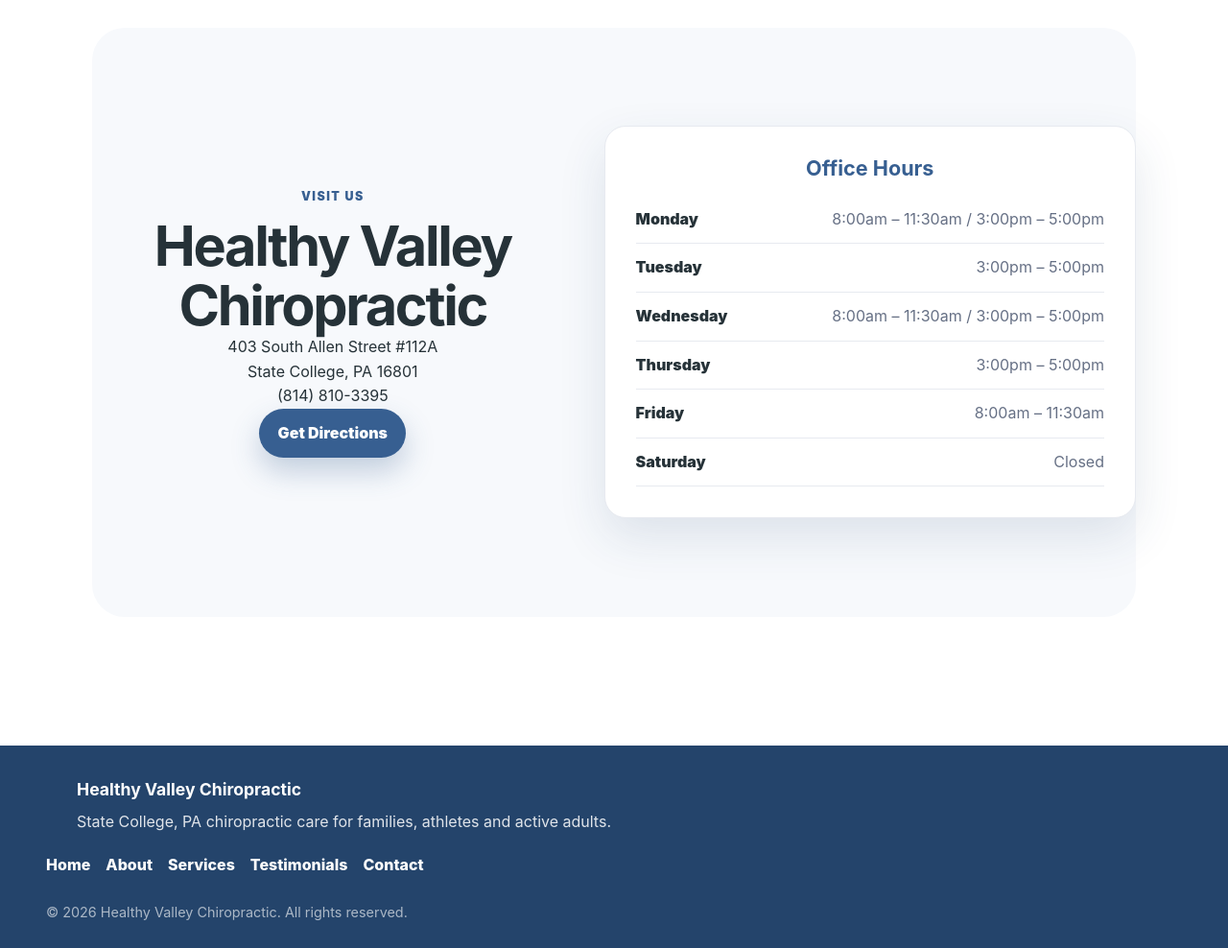
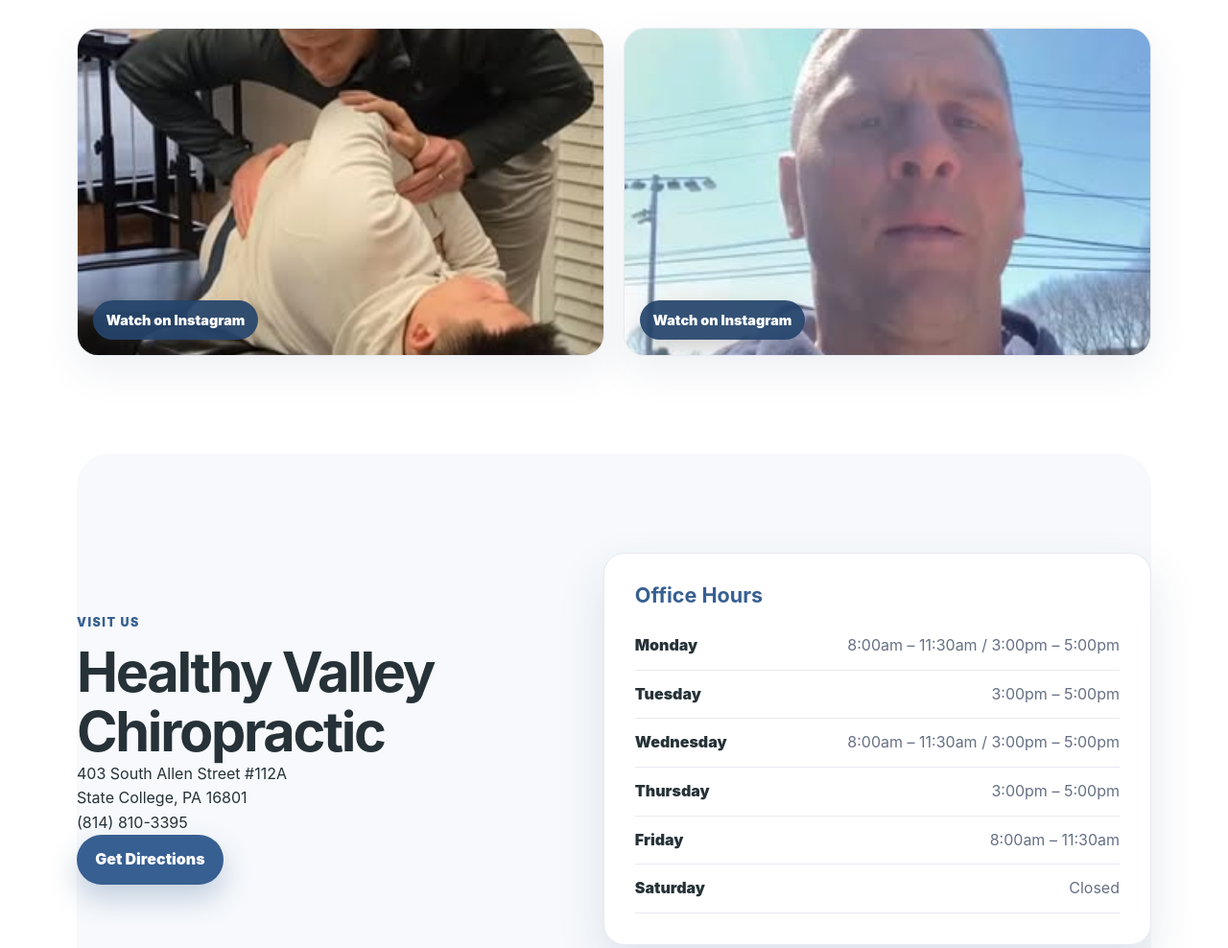
Before and after one commit to jaimeespinalpr/healthy-valley-chiropractic-website, a plain HTML site: page index.html in a window 1280 px wide. Shown: the part 3014-4002 px from the top of the page at 96% size. Drawn offline with Linux system fonts and the light colour scheme; a script that the page names is missing.

Commit message:
Refine English content and testimonials layout

```diff
--- a/index.html
+++ b/index.html
@@ -114,10 +114,17 @@
         <p>Watch patient stories, office moments and community updates from Healthy Valley Chiropractic.</p>
       </div>
 
-      <div class="video-grid" aria-label="Instagram video testimonials">
-        <blockquote class="instagram-media" data-instgrm-permalink="https://www.instagram.com/healthyvalleychiropractic/reel/DYm_NOARK90/" data-instgrm-version="14"></blockquote>
-        <blockquote class="instagram-media" data-instgrm-permalink="https://www.instagram.com/healthyvalleychiropractic/reel/DW7AZkWCoGx/" data-instgrm-version="14"></blockquote>
+      <div class="testimonial-grid" aria-label="Instagram video testimonials">
+        <a class="testimonial-card" href="https://www.instagram.com/healthyvalleychiropractic/reel/DYm_NOARK90/" target="_blank" rel="noreferrer">
+          <img src="./assets/instagram-golf-reel.jpg" alt="Instagram reel thumbnail showing a Healthy Valley Chiropractic patient adjustment" />
+          <span class="play-badge">Watch on Instagram</span>
+        </a>
+        <a class="testimonial-card" href="https://www.instagram.com/healthyvalleychiropractic/reel/DW7AZkWCoGx/" target="_blank" rel="noreferrer">
+          <img src="./assets/instagram-detox-reel.jpg" alt="Instagram reel thumbnail for a Healthy Valley Chiropractic patient story" />
+          <span class="play-badge">Watch on Instagram</span>
+        </a>
       </div>
+    </section>
 
     <section id="hours" class="section hours-section">
       <div class="hours-grid">
--- a/styles.css
+++ b/styles.css
@@ -409,17 +409,47 @@
   text-align: center;
 }
 
-.video-grid {
+.testimonial-grid {
   display: grid;
   grid-template-columns: repeat(2, minmax(260px, 1fr));
-  gap: 1.5rem;
-  justify-content: center;
+  gap: 1.25rem;
   margin-top: 2rem;
 }
 
-.instagram-media {
-  margin: 0 auto !important;
-  max-width: 100%;
+.testimonial-card {
+  position: relative;
+  overflow: hidden;
+  border-radius: var(--radius);
+  border: 1px solid var(--line);
+  background: var(--white);
+  box-shadow: 0 16px 40px rgba(36, 68, 107, 0.08);
+}
+
+.testimonial-card img {
+  width: 100%;
+  height: 340px;
+  object-fit: cover;
+  transition: transform 0.25s ease;
+}
+
+.testimonial-card:hover img {
+  transform: scale(1.02);
+}
+
+.play-badge {
+  position: absolute;
+  left: 1rem;
+  bottom: 1rem;
+  display: inline-flex;
+  align-items: center;
+  gap: 0.45rem;
+  padding: 0.55rem 0.85rem;
+  border-radius: 999px;
+  background: rgba(36, 68, 107, 0.92);
+  color: var(--white);
+  font-size: 0.9rem;
+  font-weight: 900;
+  box-shadow: 0 10px 24px rgba(0, 0, 0, 0.18);
 }
 
 .social-strip {
@@ -577,7 +607,7 @@
   .intro-cards,
   .section-grid,
   .service-grid,
-  .video-grid,
+  .testimonial-grid,
   .social-strip,
   .hours-grid {
     grid-template-columns: 1fr;
```
Also changed, not shown: assets/pediatric-care.jpg (added), assets/wellness-care.jpg (added).
